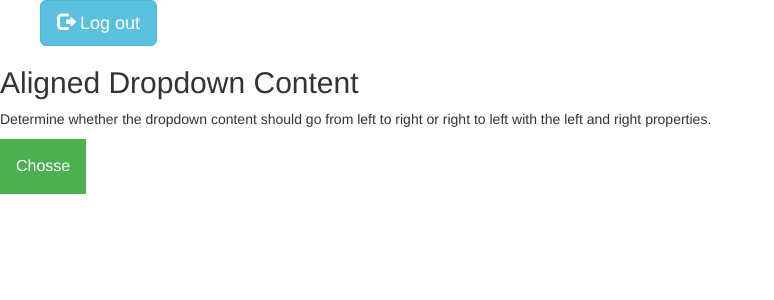
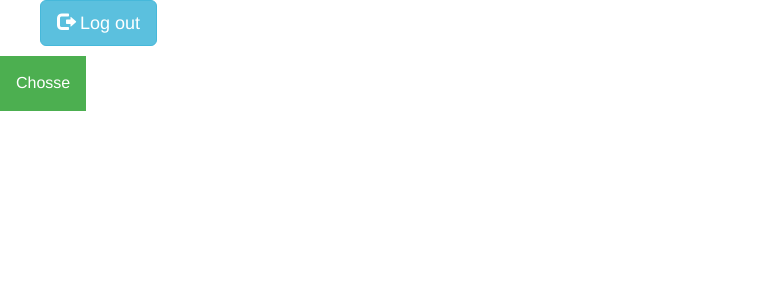
Before and after one commit to NguyenVanHuy1405/Asm1, a PHP site: page /adminatn.php in a window 1280 px wide. Shown: the top 300 px of the page, without its empty margins (0-774 px from the left). Run offline with PHP 8.4, Linux system fonts and the light colour scheme.

Commit message:
Update adminatn.php

```diff
--- a/adminatn.php
+++ b/adminatn.php
@@ -49,13 +49,10 @@
 </head>
 <body>
 
-<h2>Aligned Dropdown Content</h2>
-<p>Determine whether the dropdown content should go from left to right or right to left with the left and right properties.</p>
-
 <div class="dropdown" style="float:left;">
   <button class="dropbtn">Chosse</button>
   <div class="dropdown-content" style="left:0;">
-  <a href="#">Link 1</a>
+  <a href="https://fptapptech.herokuapp.com/displayshop1.php">Shop 1</a>
   <a href="#">Link 2</a>
   <a href="#">Link 3</a>
   </div>
```
